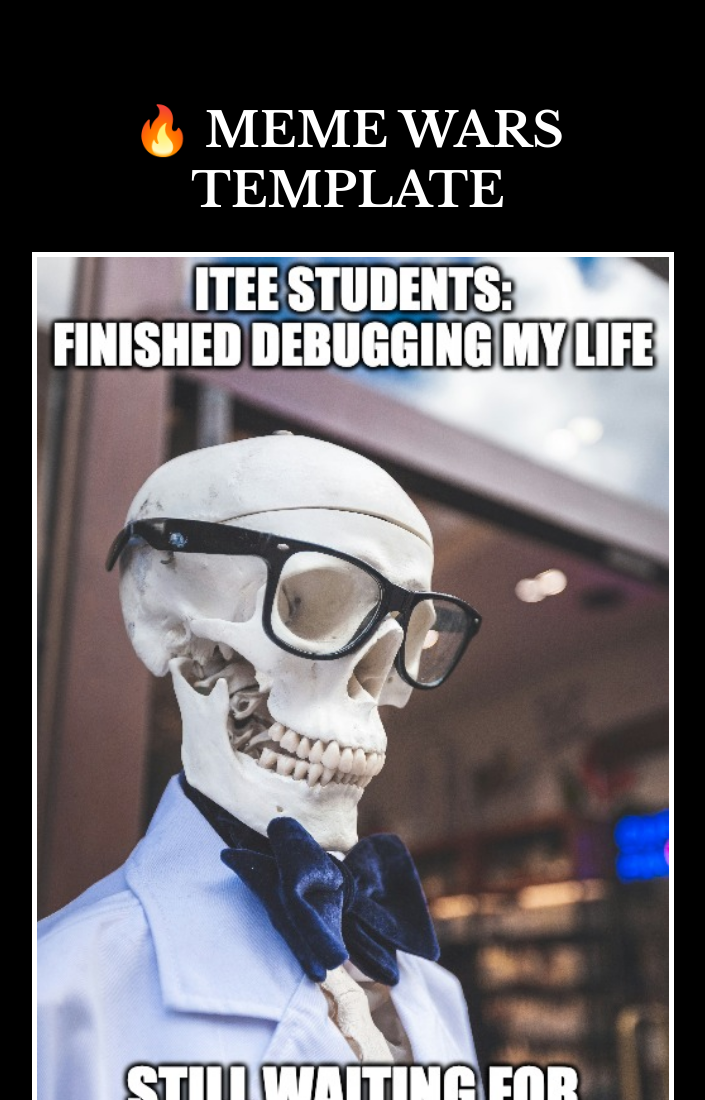
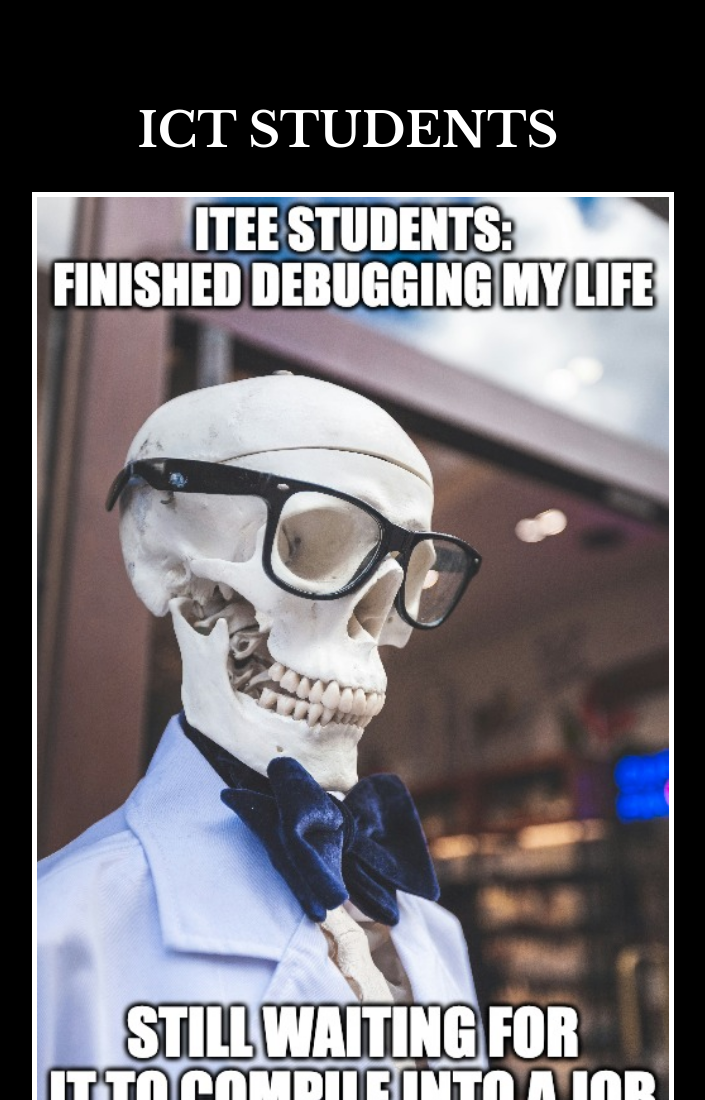
Before and after one commit to SharanSapkota/memehub-meme-war, a plain HTML site: page index.html in a window 1280 px wide. Shown: the top 1100 px of the page, without its empty margins (292-997 px from the left). Drawn offline with nearby package versions, Linux system fonts and the light colour scheme.

Commit message:
Meme war final

```diff
--- a/index.html
+++ b/index.html
@@ -11,7 +11,7 @@
 </head>
 <body>
   <div class="poster">
-    <h1>🔥 Meme Wars Template</h1>
+    <h1>ICT STUDENTS</h1>
     <img class="motivation_img"src="./daenerys.jpeg"/>
     <h2>You are unlimited by your imagination</h2>
     <p>...as long as you watched cartoons</p>
```
